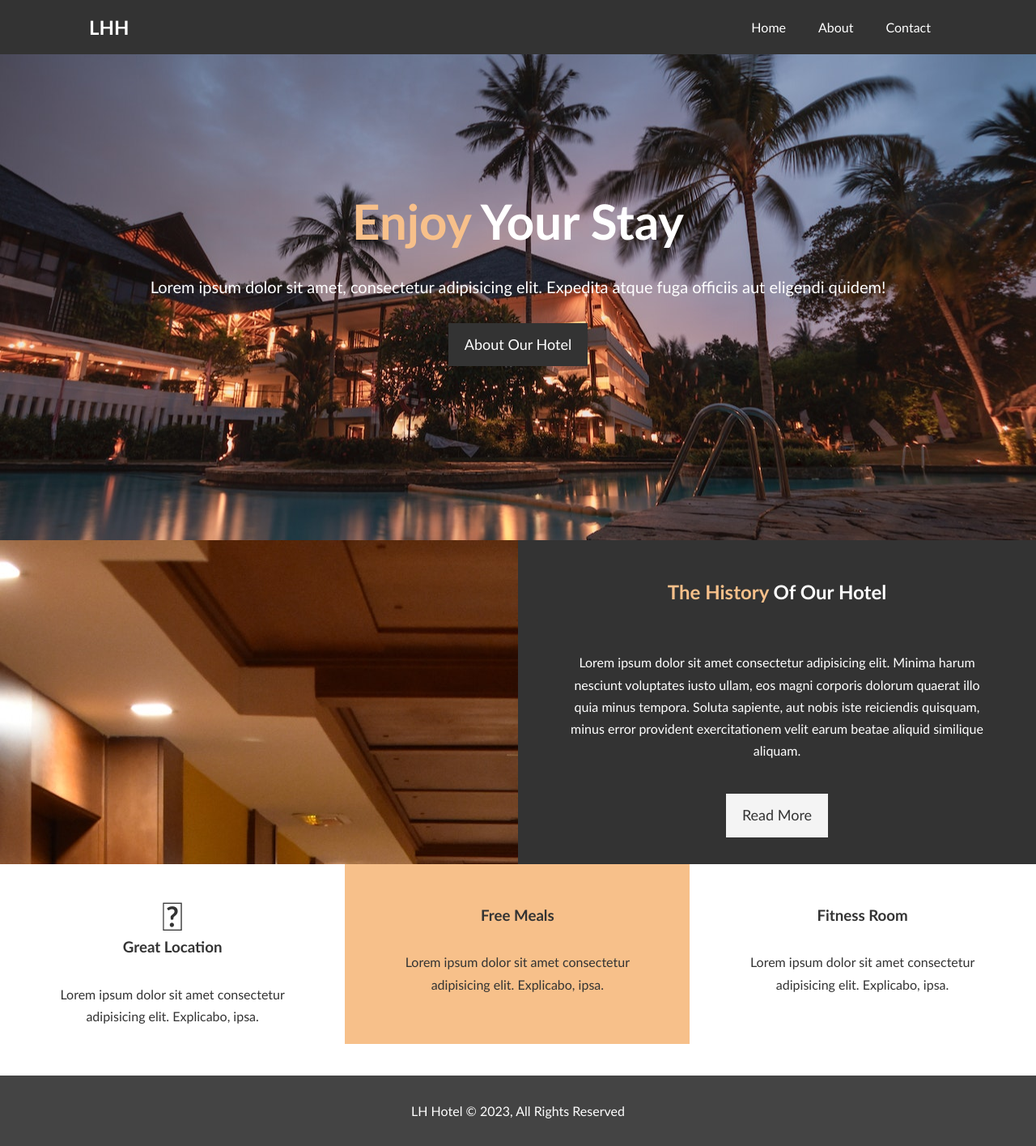
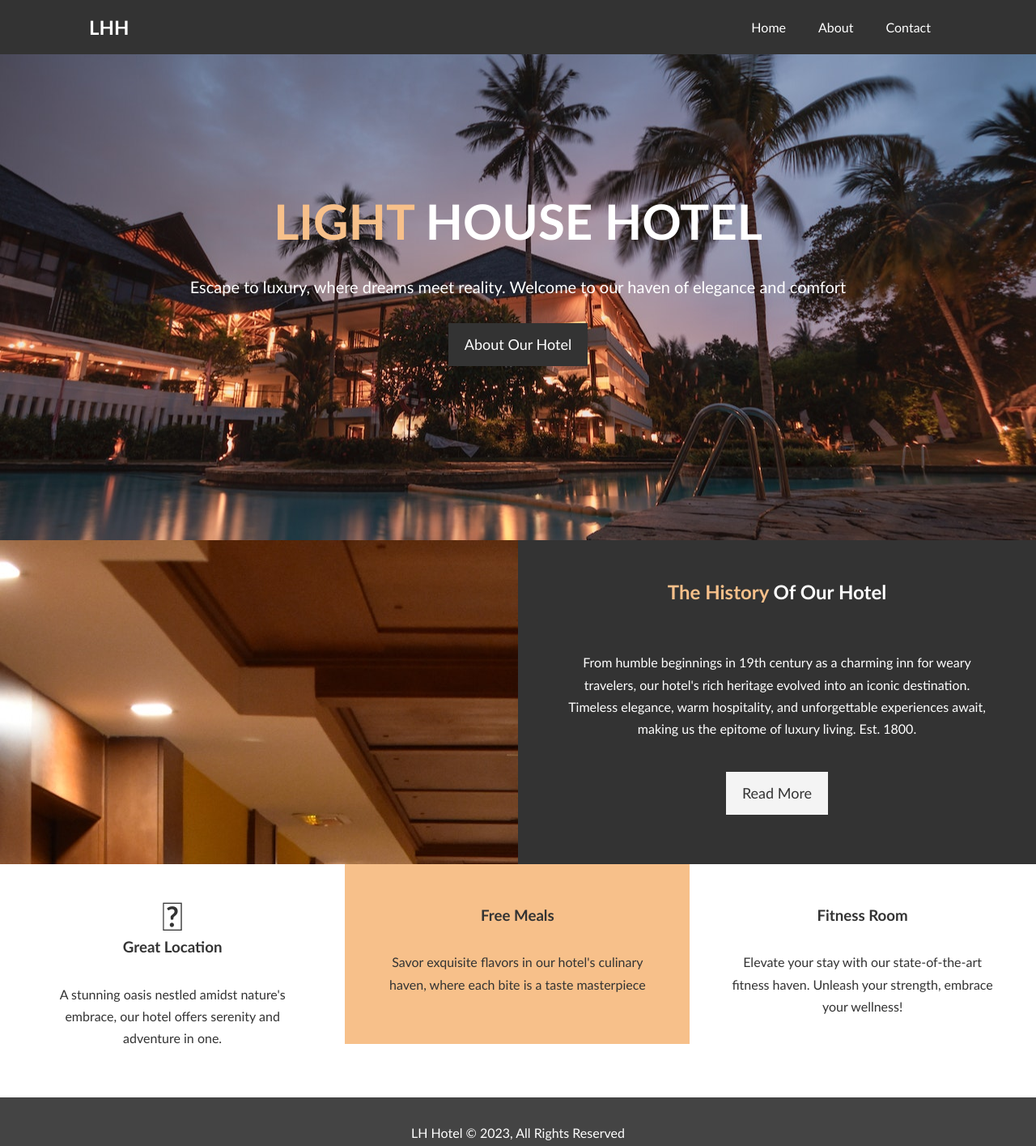
Before and after one commit to Anosike-Prosper/Hotel-website, a plain HTML site: page index.html in a window 1280 px wide. Shown: the whole page at 81% size. Drawn offline with Linux system fonts and the light colour scheme; files whose address does not match are found by name.

Commit message:
updated index page with text

```diff
--- a/index.html
+++ b/index.html
@@ -25,8 +25,8 @@
     <div id="showcase">
         <div class="container">
             <div class="showcase-content">
-                <h1><span class="text-primary">Enjoy</span> Your Stay</h1>
-                <p class="lead">Lorem ipsum dolor sit amet, consectetur adipisicing elit. Expedita atque fuga officiis aut eligendi quidem!</p>
+                <h1><span class="text-primary">LIGHT</span> HOUSE HOTEL</h1>
+                <p class="lead">Escape to luxury, where dreams meet reality. Welcome to our haven of elegance and comfort</p>
                 <a class="btn" href="about.html">About Our Hotel</a>
             </div>
         </div>
@@ -38,7 +38,7 @@
 <div class="info-img"></div>
 <div class="info-content">
     <h2><span class="text-primary">The History </span>Of Our Hotel</h2>
-    <p>Lorem ipsum dolor sit amet consectetur adipisicing elit. Minima harum nesciunt voluptates iusto ullam, eos magni corporis dolorum quaerat illo quia minus tempora. Soluta sapiente, aut nobis iste reiciendis quisquam, minus error provident exercitationem velit earum beatae aliquid similique aliquam.</p>
+    <p>From humble beginnings in 19th century as a charming inn for weary travelers, our hotel's rich heritage evolved into an iconic destination. Timeless elegance, warm hospitality, and unforgettable experiences await, making us the epitome of luxury living. Est. 1800.</p>
     <a href="about.html" class="btn btn-light">Read More</a>
 </div>
     </section>
@@ -47,17 +47,17 @@
          <div class="box bg-light">
             <i class="fa-solid fa-hotel fa-3x"></i>
             <h3>Great Location</h3>
-            <p>Lorem ipsum dolor sit amet consectetur adipisicing elit. Explicabo, ipsa.</p>
+            <p>A stunning oasis nestled amidst nature's embrace, our hotel offers serenity and adventure in one.</p>
          </div>
          <div class="box bg-primary">
             <i class="fa-solid fa-utensils fa-3x"></i>
             <h3>Free Meals</h3>
-            <p>Lorem ipsum dolor sit amet consectetur adipisicing elit. Explicabo, ipsa.</p>
+            <p>Savor exquisite flavors in our hotel's culinary haven, where each bite is a taste masterpiece</p>
          </div>
          <div class="box bg-light">
             <i class="fa-solid fa-dumbbell"></i>
             <h3>Fitness Room</h3>
-            <p>Lorem ipsum dolor sit amet consectetur adipisicing elit. Explicabo, ipsa.</p>
+            <p>Elevate your stay with our state-of-the-art fitness haven. Unleash your strength, embrace your wellness!</p>
          </div>
     </section>
     <div class="clr"></div>
```
